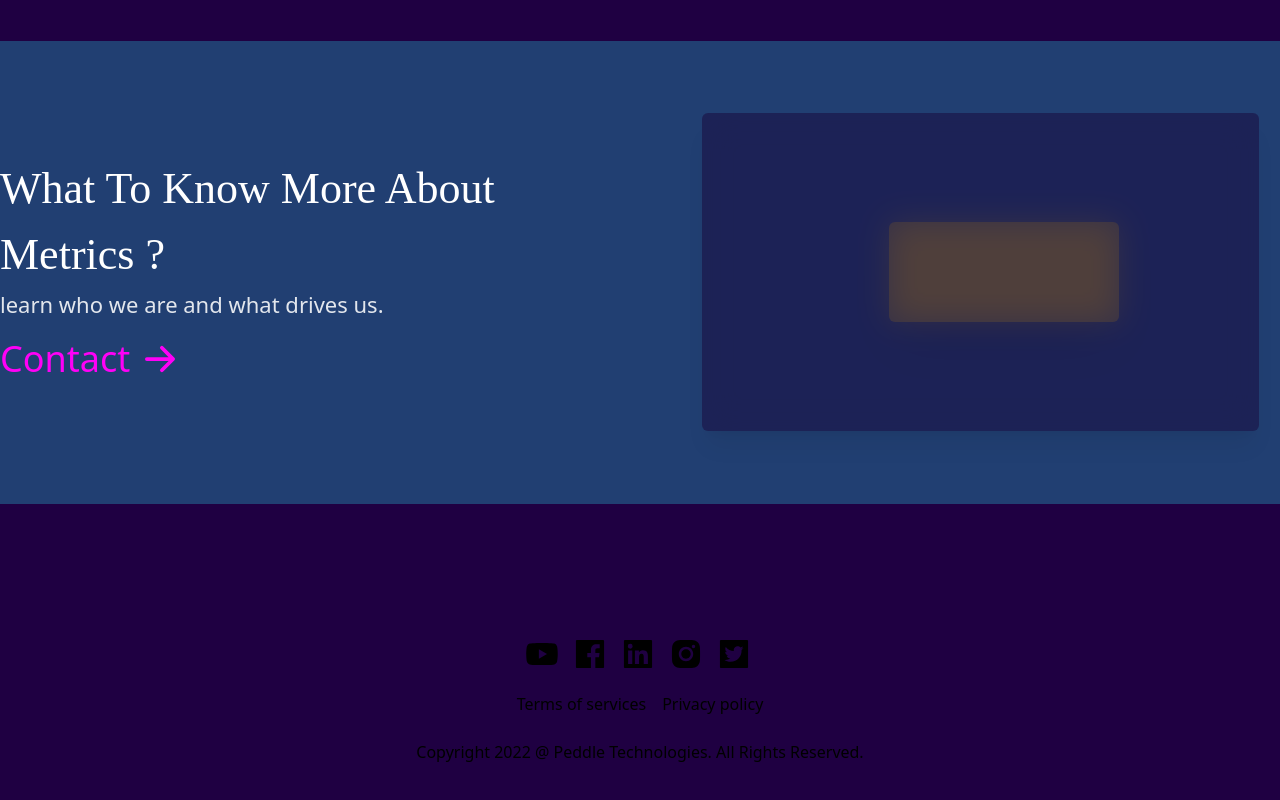
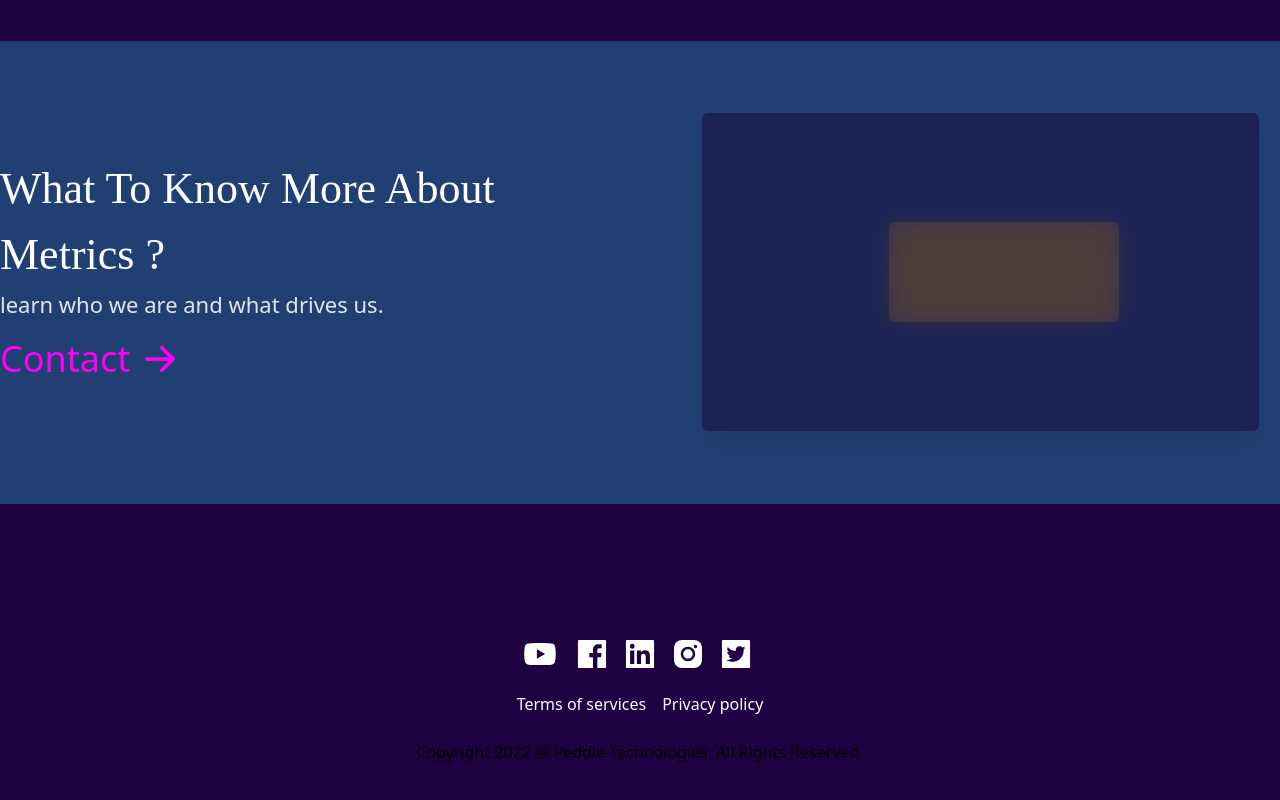
Before and after one commit to Ayomikuolatunji/paddle-frontend-assessment, a Next.js app: page /about in a window 1280 px wide. Shown: the part 2122-2922 px from the top of the page. Built offline with nearby package versions, Linux system fonts and the light colour scheme.

Commit message:
still on whyUs

```diff
--- a/components/footer/Footer.tsx
+++ b/components/footer/Footer.tsx
@@ -13,11 +13,26 @@ const Footer:React.FC = () => {
 
 
      const icons= [
-      {icon: <AiFillYoutube className='text-4xl ml-3'/>},
-      {icon:  <AiFillFacebook className="text-4xl ml-3"/>},
-      {icon: <AiFillLinkedin className='text-4xl ml-3'/>},
-      {icon: <AiFillInstagram className='text-4xl ml-3'/>},
-      {icon:  <AiFillTwitterSquare className='text-4xl ml-3'/>}
+      {icon: <AiFillYoutube className={`text-4xl ml-3 ${
+        router.asPath==="/blog" ? "text-[#000000]" : router.asPath==="/about" ? "text-[#FFFFFF]" : "text-[#000000]"
+      }`}/>},
+      {icon:  <AiFillFacebook
+        className={`text-4xl ml-4 ${
+          router.asPath==="/blog" ? "text-[#000000]" : router.asPath==="/about" ? "text-[#FFFFFF]" : "text-[#000000]"
+        }`}
+      />},
+      {icon: <AiFillLinkedin
+        className={`text-4xl ml-3 ${
+        router.asPath==="/blog" ? "text-[#000000]" : router.asPath==="/about" ? "text-[#FFFFFF]" : "text-[#000000]"
+      }`}/>},
+      {icon: <AiFillInstagram
+        className={`text-4xl ml-3 ${
+        router.asPath==="/blog" ? "text-[#000000]" : router.asPath==="/about" ? "text-[#FFFFFF]" : "text-[#000000]"
+      }`}/>},
+      {icon:  <AiFillTwitterSquare
+        className={`text-4xl ml-3 ${
+        router.asPath==="/blog" ? "text-[#000000]" : router.asPath==="/about" ? "text-[#FFFFFF]" : "text-[#000000]"
+      }`}/>}
     ]
 
 
@@ -29,10 +44,11 @@ const Footer:React.FC = () => {
           })}
         </div>
 
-        <div className="term-service mb-6">
+        <div className="term-service mb-6 text-[#ffffff]">
             <span className='mr-4'>Terms of services</span>
             <span className=''>Privacy policy</span>
         </div>
+
         <div className="copyright mb-5">
         Copyright {recentYear} @ Peddle Technologies. All Rights Reserved.
         </div>
```
